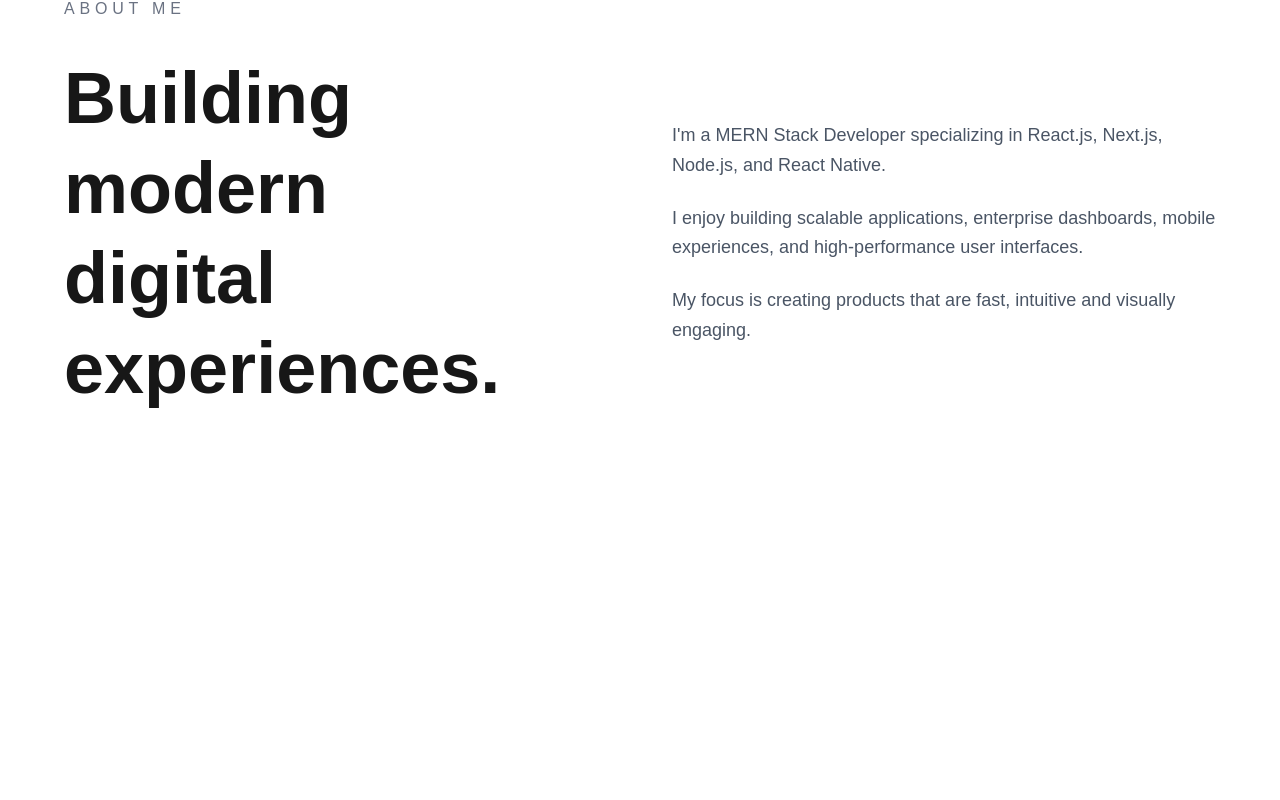
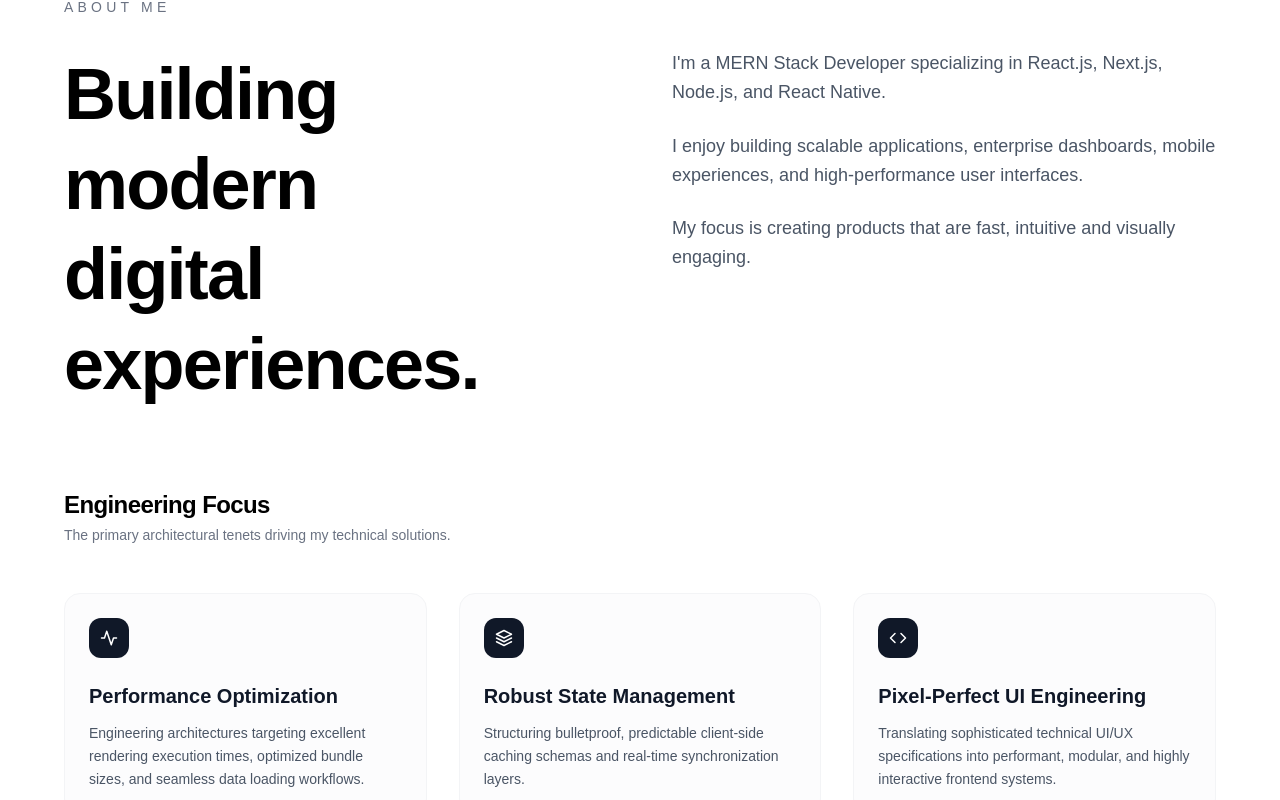
Before and after one commit to Gokul-pga/gokulanand, a Next.js app: page / in a window 1280 px wide. Shown: the part 899-1699 px from the top of the page. Built offline with nearby package versions, Linux system fonts and the light colour scheme.

Commit message:
Update About.tsx

```diff
--- a/src/components/sections/About.tsx
+++ b/src/components/sections/About.tsx
@@ -1,29 +1,53 @@
 "use client";
 
 import { motion } from "framer-motion";
+import { FiCode, FiActivity, FiLayers } from "react-icons/fi";
 
 export default function About() {
+  const pillars = [
+    {
+      title: "Performance Optimization",
+      desc: "Engineering architectures targeting excellent rendering execution times, optimized bundle sizes, and seamless data loading workflows.",
+      icon: FiActivity,
+    },
+    {
+      title: "Robust State Management",
+      desc: "Structuring bulletproof, predictable client-side caching schemas and real-time synchronization layers.",
+      icon: FiLayers,
+    },
+    {
+      title: "Pixel-Perfect UI Engineering",
+      desc: "Translating sophisticated technical UI/UX specifications into performant, modular, and highly interactive frontend systems.",
+      icon: FiCode,
+    },
+  ];
+
   return (
-    <section id="about" className="min-h-screen bg-white px-6 md:px-16 py-24">
+    <section
+      id="about"
+      className="bg-white px-6 md:px-16 py-24 text-black overflow-hidden"
+    >
       <div className="max-w-7xl mx-auto">
+        {/* Top Section Tagline */}
         <motion.p
           initial={{ opacity: 0, y: 30 }}
           whileInView={{ opacity: 1, y: 0 }}
           viewport={{ once: true }}
           transition={{ duration: 0.6 }}
-          className="uppercase tracking-[0.3em] text-gray-500 mb-8"
+          className="uppercase tracking-[0.3em] text-gray-500 mb-8 text-sm font-medium"
         >
           About Me
         </motion.p>
 
-        <div className="grid md:grid-cols-2 gap-16 items-center">
+        {/* Core Description Split Grid */}
+        <div className="grid md:grid-cols-2 gap-12 md:gap-16 items-start mb-20">
           <motion.div
-            initial={{ opacity: 0, x: -60 }}
+            initial={{ opacity: 0, x: -40 }}
             whileInView={{ opacity: 1, x: 0 }}
             viewport={{ once: true }}
             transition={{ duration: 0.8 }}
           >
-            <h2 className="text-5xl md:text-7xl font-bold leading-tight">
+            <h2 className="text-4xl sm:text-5xl md:text-7xl font-bold leading-tight tracking-tight">
               Building modern
               <br />
               digital experiences.
@@ -31,7 +55,7 @@ export default function About() {
           </motion.div>
 
           <motion.div
-            initial={{ opacity: 0, x: 60 }}
+            initial={{ opacity: 0, x: 40 }}
             whileInView={{ opacity: 1, x: 0 }}
             viewport={{ once: true }}
             transition={{ duration: 0.8 }}
@@ -53,6 +77,50 @@ export default function About() {
             </p>
           </motion.div>
         </div>
+
+        <div>
+          <motion.div
+            initial={{ opacity: 0, y: 20 }}
+            whileInView={{ opacity: 1, y: 0 }}
+            viewport={{ once: true }}
+            className="mb-12"
+          >
+            <h3 className="text-2xl font-bold tracking-tight">
+              Engineering Focus
+            </h3>
+            <p className="text-gray-500 text-sm mt-1">
+              The primary architectural tenets driving my technical solutions.
+            </p>
+          </motion.div>
+
+          <div className="grid sm:grid-cols-2 lg:grid-cols-3 gap-8">
+            {pillars.map((pillar, index) => {
+              const PillarIcon = pillar.icon;
+              return (
+                <motion.div
+                  key={pillar.title}
+                  initial={{ opacity: 0, y: 30 }}
+                  whileInView={{ opacity: 1, y: 0 }}
+                  viewport={{ once: true }}
+                  transition={{ duration: 0.6, delay: index * 0.1 }}
+                  className="p-6 rounded-2xl border border-gray-100 hover:border-gray-200 bg-gray-50/50 hover:bg-gray-50 transition-all duration-300 flex flex-col justify-between group"
+                >
+                  <div>
+                    <div className="w-10 h-10 rounded-xl bg-gray-900 text-white flex items-center justify-center mb-6 group-hover:scale-110 transition-transform duration-300">
+                      <PillarIcon className="text-lg" />
+                    </div>
+                    <h4 className="text-xl font-bold mb-3 text-gray-900">
+                      {pillar.title}
+                    </h4>
+                    <p className="text-gray-600 text-sm leading-relaxed">
+                      {pillar.desc}
+                    </p>
+                  </div>
+                </motion.div>
+              );
+            })}
+          </div>
+        </div>
       </div>
     </section>
   );
```
